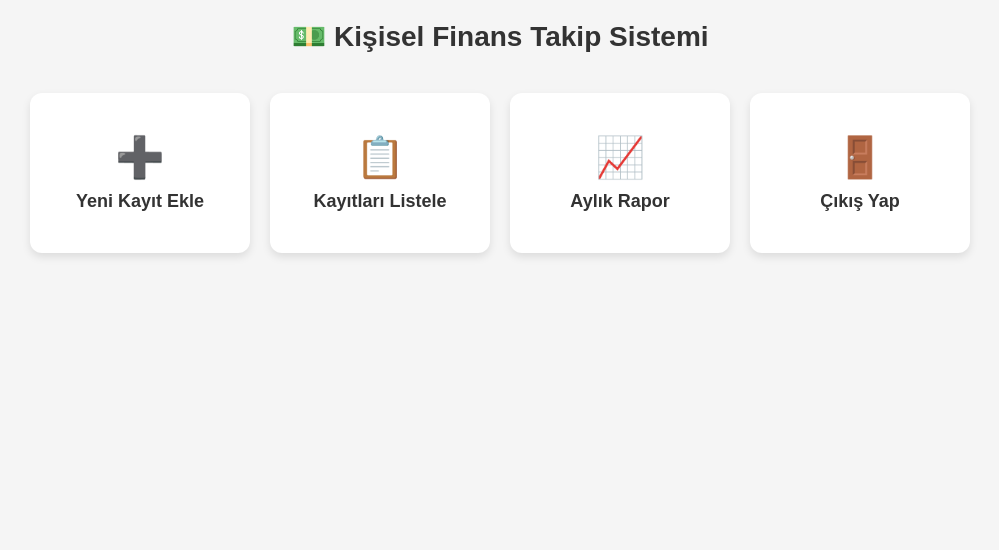
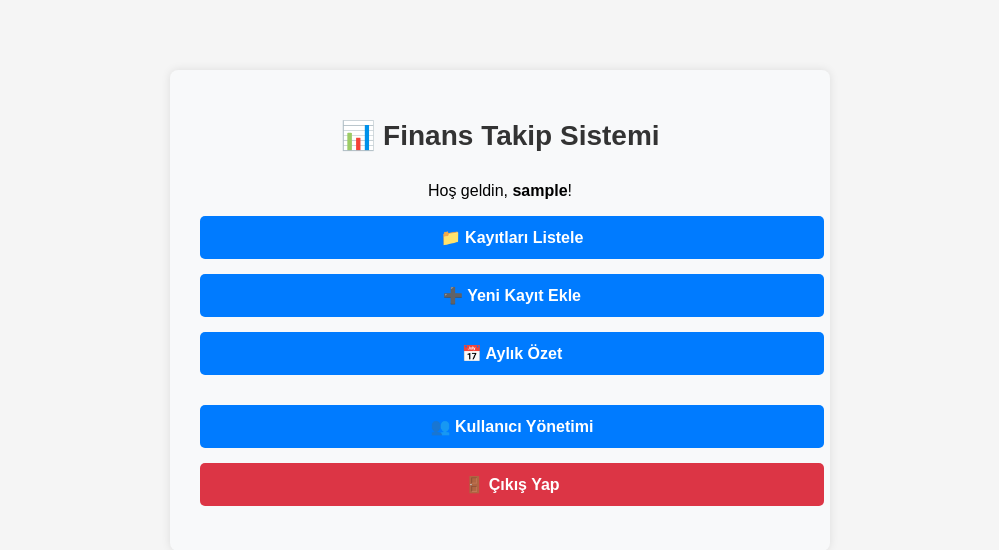
Before and after one commit to goredhell/gelir-gider-takibi, a PHP site: page / in a window 1280 px wide. Shown: the top 550 px of the page, without its empty margins (140-1139 px from the left). Run offline with PHP 8.4, Linux system fonts and the light colour scheme; the visitor is signed in with stand-in values (Sample User, id 1).

Commit message:
admin yonetimi

```diff
--- a/index.php
+++ b/index.php
@@ -7,50 +7,70 @@ if (!isset($_SESSION['user'])) {
     exit;
 }
 
-$oturumKullanici = $_SESSION['user'];
+// Admin kontrolü (int olarak kontrol edilir)
+$isAdmin = (int) ($_SESSION['admin'] ?? 0) === 1;
 ?>
 
-<link rel="stylesheet" href="assets/style.css">
+<!DOCTYPE html>
+<html lang="tr">
+<head>
+    <meta charset="UTF-8">
+    <title>Finans Takip Sistemi</title>
+    <link rel="stylesheet" href="assets/style.css">
+    <style>
+        .container {
+            max-width: 600px;
+            margin: 50px auto;
+            padding: 30px;
+            background-color: #f8f9fa;
+            border-radius: 8px;
+            box-shadow: 0 0 10px rgba(0,0,0,0.1);
+            text-align: center;
+        }
 
-<h1>💵 Kişisel Finans Takip Sistemi</h1>
+        .container h1 {
+            margin-bottom: 30px;
+        }
 
-<div class="menu-container">
+        .button {
+            display: block;
+            width: 100%;
+            padding: 12px;
+            margin-bottom: 15px;
+            background-color: #007bff;
+            color: white;
+            text-decoration: none;
+            font-weight: bold;
+            border-radius: 5px;
+        }
 
-    <div class="menu-card">
-        <a href="kayit_ekle.php">
-            <div class="menu-icon">➕</div>
-            <div class="menu-text">Yeni Kayıt Ekle</div>
-        </a>
-    </div>
+        .button:hover {
+            background-color: #0056b3;
+        }
 
-    <div class="menu-card">
-        <a href="rapor_liste.php">
-            <div class="menu-icon">📋</div>
-            <div class="menu-text">Kayıtları Listele</div>
-        </a>
-    </div>
+        .admin-link {
+            margin-top: 30px;
+        }
+    </style>
+</head>
+<body>
 
-    <div class="menu-card">
-        <a href="rapor_aylik.php">
-            <div class="menu-icon">📈</div>
-            <div class="menu-text">Aylık Rapor</div>
-        </a>
-    </div>
+<div class="container">
+    <h1>📊 Finans Takip Sistemi</h1>
+    <p>Hoş geldin, <strong><?= htmlspecialchars($_SESSION['user']) ?></strong>!</p>
 
-    <?php if ($oturumKullanici === 'admin'): ?>
-    <div class="menu-card">
-        <a href="user_panel.php">
-            <div class="menu-icon">👥</div>
-            <div class="menu-text">Kullanıcı Paneli</div>
-        </a>
-    </div>
+    <a href="rapor_liste.php" class="button">📁 Kayıtları Listele</a>
+    <a href="kayit_ekle.php" class="button">➕ Yeni Kayıt Ekle</a>
+    <a href="rapor_aylik.php" class="button">📅 Aylık Özet</a>
+
+    <?php if ($isAdmin): ?>
+        <div class="admin-link">
+            <a href="user_panel.php" class="button">👥 Kullanıcı Yönetimi</a>
+        </div>
     <?php endif; ?>
 
-    <div class="menu-card">
-        <a href="logout.php">
-            <div class="menu-icon">🚪</div>
-            <div class="menu-text">Çıkış Yap</div>
-        </a>
-    </div>
+    <a href="logout.php" class="button" style="background-color: #dc3545;">🚪 Çıkış Yap</a>
+</div>
 
-</div>
+</body>
+</html>
--- a/kullanici_ekle.php
+++ b/kullanici_ekle.php
@@ -4,6 +4,7 @@ include 'db.php';
 if ($_SERVER['REQUEST_METHOD'] == 'POST') {
     $yeniKullanici = trim($_POST['yeni_kullanici'] ?? '');
     $yeniparola = $_POST['yeni_parola'] ?? '';
+    $admin = isset($_POST['admin']) ? 1 : 0; // admin checkbox işaretlendiyse 1, değilse 0
 
     if ($yeniKullanici === '' || $yeniparola === '') {
         die('Kullanıcı adı ve parola boş olamaz.');
@@ -17,8 +18,8 @@ if ($_SERVER['REQUEST_METHOD'] == 'POST') {
     }
 
     $hash = password_hash($yeniparola, PASSWORD_DEFAULT);
-    $ekle = $pdo->prepare("INSERT INTO kullanicilar (kullanici_adi, parola_hash) VALUES (?, ?)");
-    $ekle->execute([$yeniKullanici, $hash]);
+    $ekle = $pdo->prepare("INSERT INTO kullanicilar (kullanici_adi, parola_hash, admin) VALUES (?, ?, ?)");
+    $ekle->execute([$yeniKullanici, $hash, $admin]);
 
     echo "✅ Kullanıcı başarıyla eklendi. <a href='login.php'>Giriş Sayfasına Dön</a>";
 } else {
--- a/login.php
+++ b/login.php
@@ -6,12 +6,13 @@ if ($_SERVER['REQUEST_METHOD'] == 'POST') {
     $kullanici = $_POST['kullanici'] ?? '';
     $parola = $_POST['parola'] ?? '';
 
-    $stmt = $pdo->prepare("SELECT parola_hash FROM kullanicilar WHERE kullanici_adi = ?");
+    $stmt = $pdo->prepare("SELECT parola_hash, admin FROM kullanicilar WHERE kullanici_adi = ?");
     $stmt->execute([$kullanici]);
     $kullaniciVerisi = $stmt->fetch();
 
     if ($kullaniciVerisi && password_verify($parola, $kullaniciVerisi['parola_hash'])) {
         $_SESSION['user'] = $kullanici;
+        $_SESSION['admin'] = $kullaniciVerisi['admin']; // admin bilgisi de session'a kaydedilir
         header('Location: index.php');
         exit;
     } else {
@@ -19,6 +20,7 @@ if ($_SERVER['REQUEST_METHOD'] == 'POST') {
     }
 }
 ?>
+
 
 <link rel="stylesheet" href="assets/style.css">
 
--- a/sql/db.sql
+++ b/sql/db.sql
@@ -21,3 +21,5 @@ CREATE TABLE kullanicilar (
 INSERT INTO kullanicilar (kullanici_adi, parola_hash) VALUES ("admin", "$2y$10$sJBFIkAj7EWY0X9OSajomOFIB7Lo/DAgVVKu4fGoWqfjGLN0LHSj.")
 
 ALTER TABLE islemler ADD COLUMN odeme_tarihi DATE DEFAULT NULL;
+
+ALTER TABLE kullanicilar ADD COLUMN admin TINYINT(1) DEFAULT 0;
```
Also changed, not shown: user_panel.php (+78 -71 lines).
